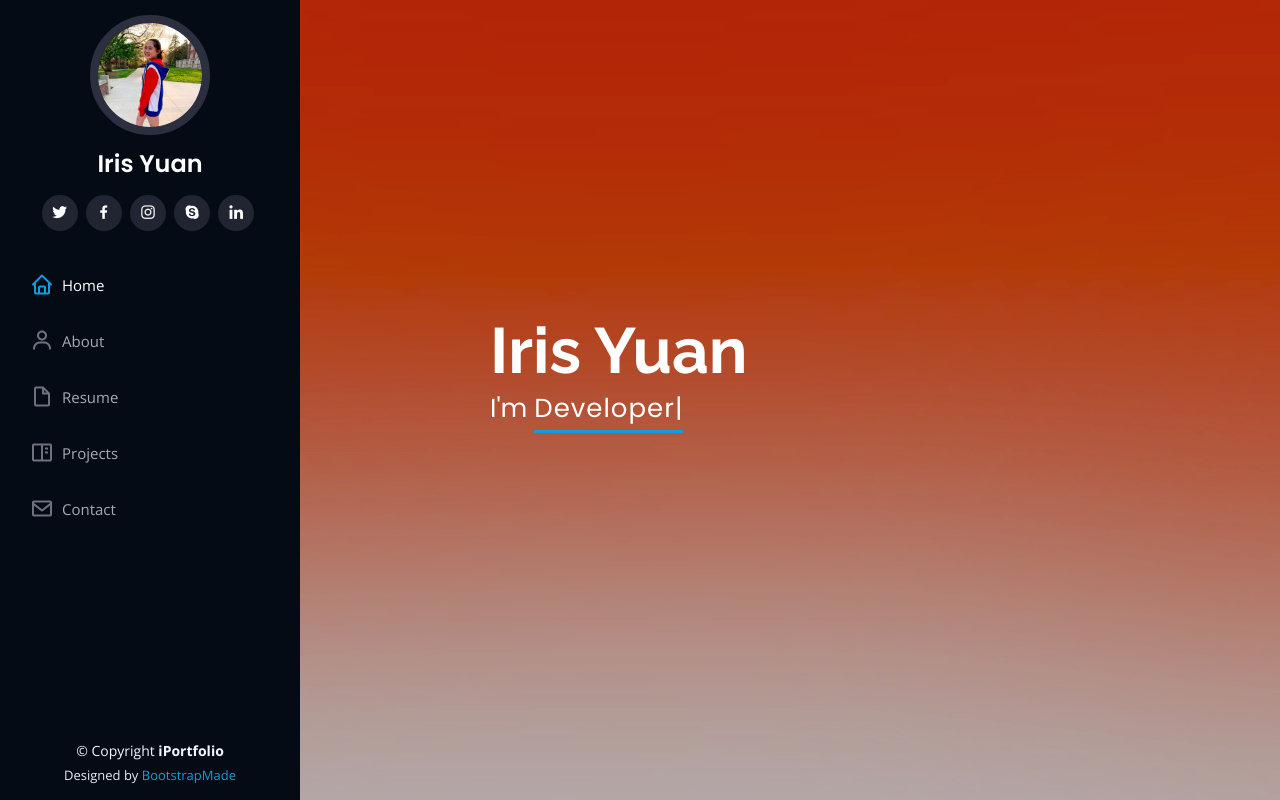
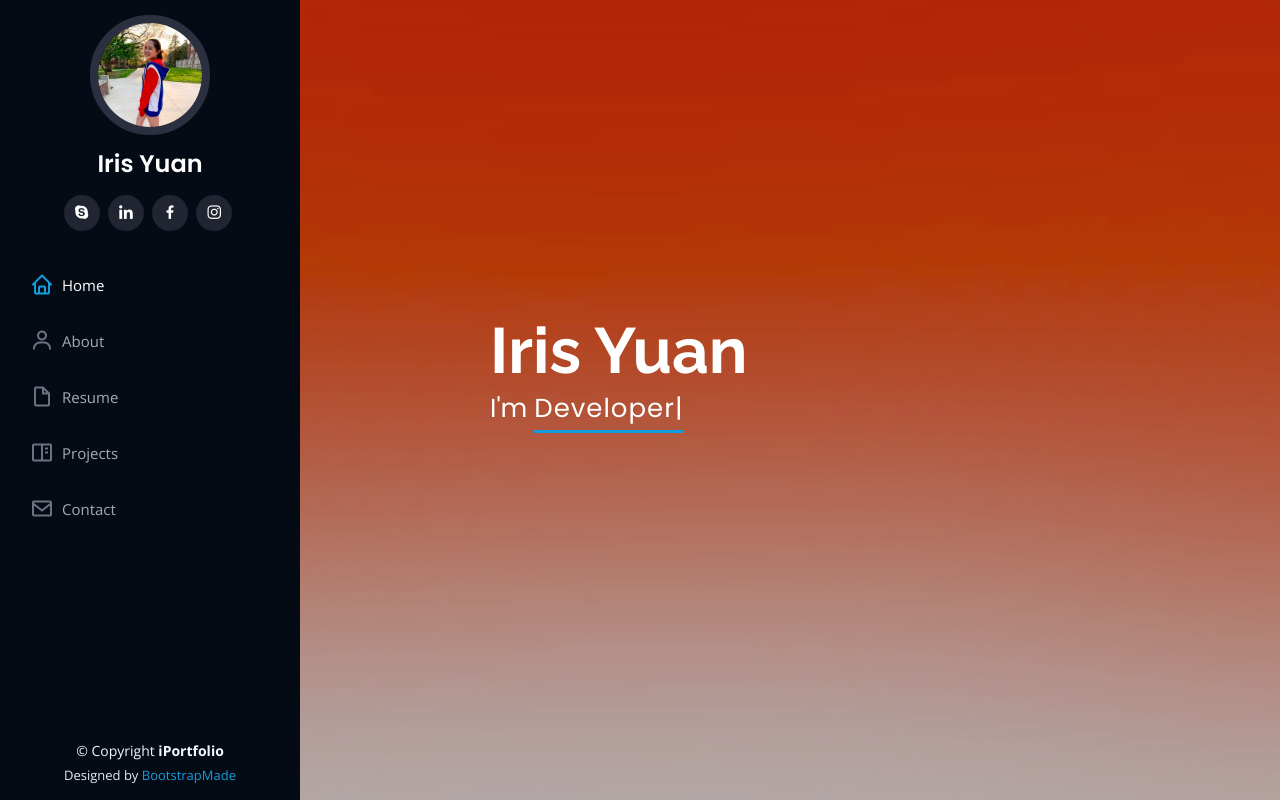
Before and after one commit to irisjyuan/irisjyuan.github.io, a plain HTML site: page index.html in a window 1280 px wide. Shown: the top 800 px of the page. Drawn offline with nearby package versions, Linux system fonts and the light colour scheme.

Commit message:
basic changes part 5 - social media icons

```diff
--- a/index.html
+++ b/index.html
@@ -48,11 +48,10 @@
         <img src="assets/img/profile-img.jpg" alt="" class="img-fluid rounded-circle">
         <h1 class="text-light"><a href="index.html">Iris Yuan</a></h1>
         <div class="social-links mt-3 text-center">
-          <a href="#" class="twitter"><i class="bx bxl-twitter"></i></a>
-          <a href="#" class="facebook"><i class="bx bxl-facebook"></i></a>
-          <a href="#" class="instagram"><i class="bx bxl-instagram"></i></a>
-          <a href="#" class="google-plus"><i class="bx bxl-skype"></i></a>
-          <a href="#" class="linkedin"><i class="bx bxl-linkedin"></i></a>
+          <a href="https://github.com/irisjyuan" class="skype" target="_"><i class="bx bxl-skype"></i></a>
+          <a href="https://www.linkedin.com/in/irisjyuan/" class="linkedin" target="_"><i class="bx bxl-linkedin"></i></a>
+          <a href="https://www.facebook.com/irisyuann/" class="facebook" target="_"><i class="bx bxl-facebook"></i></a>
+          <a href="https://www.instagram.com/irisyuann/" class="instagram" target="_"><i class="bx bxl-instagram"></i></a>
         </div>
       </div>
 
```
Also changed, not shown: 1 other file.
